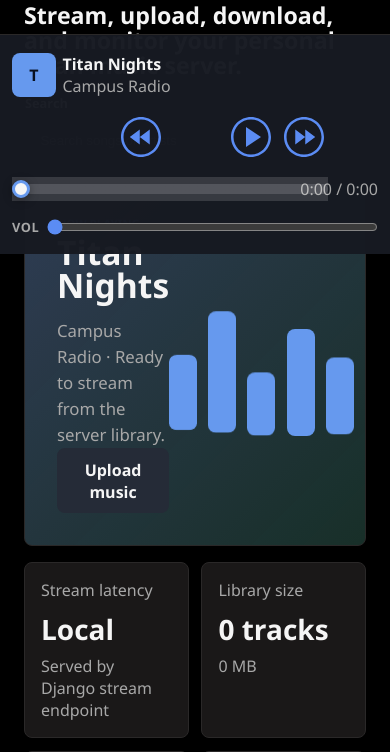
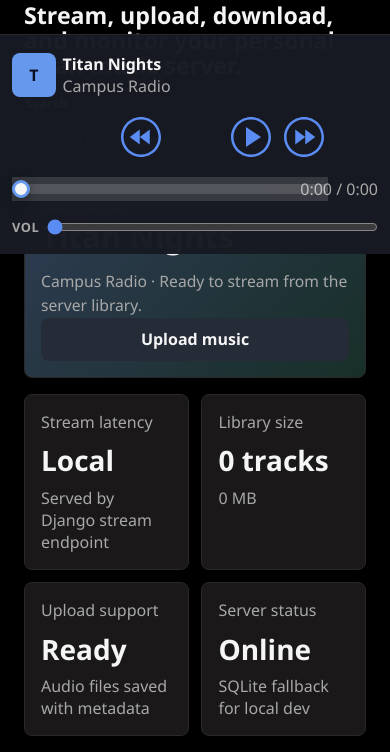
Before and after one commit to ChristopherAsc/CPSC454_MusicStreaming, a Django app: page / in a window 390 px wide. Shown: the part 590-1342 px from the top of the page. Run offline with Django 5.2, Linux system fonts and the light colour scheme; data that the repository does not hold is empty.

Commit message:
Fix mobile hero now playing layout

```diff
--- a/betterTitanRadio/static/styles.css
+++ b/betterTitanRadio/static/styles.css
@@ -560,6 +560,7 @@ body {
 
 .hero-copy {
   max-width: 620px;
+  min-width: 0;
 }
 
 .hero-copy h2 {
@@ -667,6 +668,65 @@ button,
 .visualizer span:nth-child(5) {
   animation-delay: 0.4s;
   height: 55%;
+}
+
+@media (max-width: 720px) {
+  .hero {
+    align-items: flex-start;
+    display: grid;
+    gap: 1.25rem;
+    min-height: 0;
+    padding: 1.25rem;
+  }
+
+  .hero-copy {
+    max-width: 100%;
+  }
+
+  .hero-copy h2 {
+    font-size: 2.25rem;
+    line-height: 1.05;
+    overflow-wrap: anywhere;
+  }
+
+  .hero-copy p:not(.eyebrow) {
+    font-size: 0.98rem;
+    overflow-wrap: anywhere;
+  }
+
+  .visualizer {
+    height: 74px;
+    justify-content: center;
+    width: 100%;
+  }
+
+  .visualizer span {
+    width: 18px;
+  }
+}
+
+@media (max-width: 420px) {
+  .hero {
+    padding: 1rem;
+  }
+
+  .hero-copy h2 {
+    font-size: 1.95rem;
+  }
+
+  .hero-actions {
+    display: grid;
+    width: 100%;
+  }
+
+  .hero-actions button,
+  .hero-actions .secondary-button {
+    width: 100%;
+  }
+
+  .visualizer {
+    display: none;
+  }
 }
 
 .metric-grid {
--- a/betterTitanRadio/templates/base.html
+++ b/betterTitanRadio/templates/base.html
@@ -10,7 +10,7 @@
         server. Set STREAM_BRIDGE_URL when it differs from the bind address.
     {% endcomment %}
     <meta name="stream-bridge-url" content="{{ stream_bridge_url }}">
-    <link rel="stylesheet" href="{% static 'styles.css' %}?v=5">
+    <link rel="stylesheet" href="{% static 'styles.css' %}?v=6">
 </head>
 <body>
     <div class="app-shell">
```
